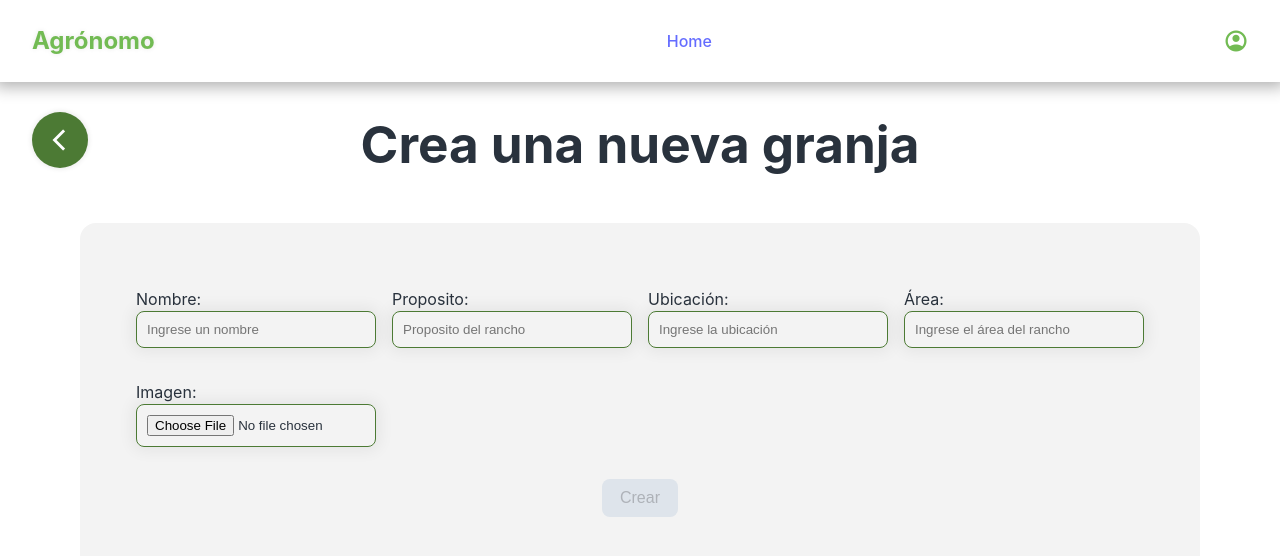
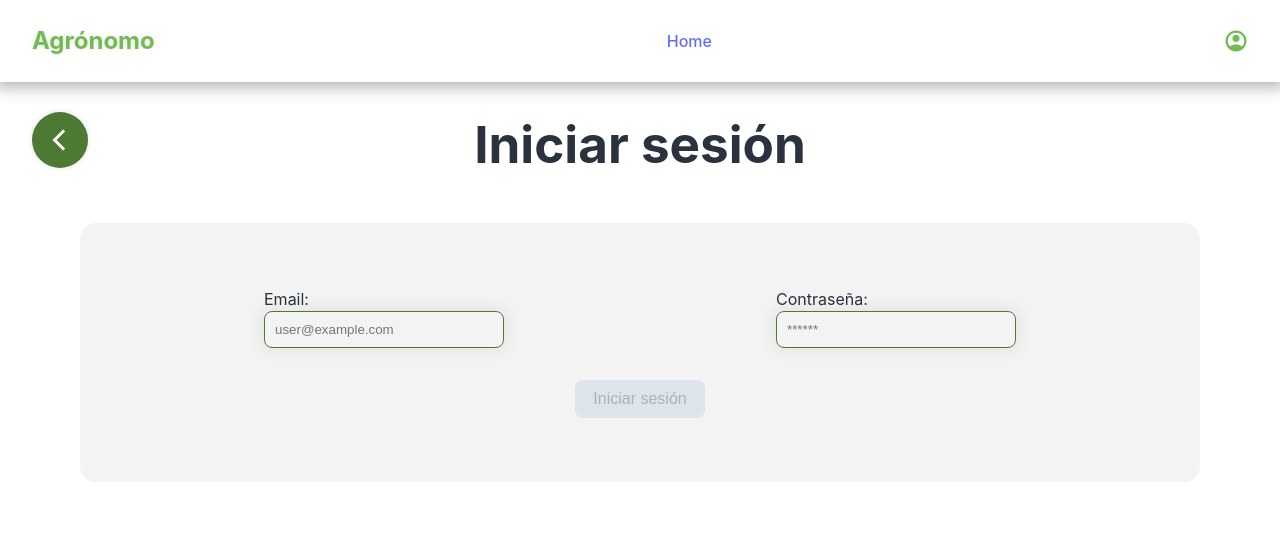
Before and after one commit to IETI-RRRAM/agronomo-frontend, a React (Vite) app: page /farms/new in a window 1280 px wide. Shown: the top 556 px of the page. Built offline with nearby package versions, Linux system fonts and the light colour scheme.

Commit message:
login done

```diff
--- a/src/App.tsx
+++ b/src/App.tsx
@@ -21,70 +21,70 @@ function App() {
           <Route index element={
             <Suspense fallback={<Loading />}>
               <AppLayout>
-                {token ? <HomePage/> : <LoginPage/>}
+                {token ? <HomePage/> : <LoginPage/> }
               </AppLayout>
             </Suspense>
           } />
           <Route path="farms/new" element={
             <Suspense fallback={<Loading />}>
               <AppLayout>
-                {token ? <HomePage/> : <NewFarm />}
+                {token ? <NewFarm /> : <LoginPage/> }
               </AppLayout>
             </Suspense>
           } />
           <Route path="farms/edit/:id" element={
             <Suspense fallback={<Loading />}>
               <AppLayout>
-                {token ? <HomePage/> : <NewFarm />}
+                {token ? <NewFarm /> : <LoginPage/> }
               </AppLayout>
             </Suspense>
           } />
           <Route path="ranches/:id" element={
             <Suspense fallback={<Loading />}>
               <AppLayout>
-                {token ? <HomePage/> : <RanchPage />}
+                {token ? <RanchPage /> : <LoginPage/> }
               </AppLayout>
             </Suspense>
           } />
           <Route path="ranches/new" element={
             <Suspense fallback={<Loading />}>
               <AppLayout>
-               {token ? <HomePage/> : <NewRanch />}
+               {token ? <NewRanch /> : <LoginPage/> }
               </AppLayout>
             </Suspense>
           } />
           <Route path="ranches/edit/:id" element={
             <Suspense fallback={<Loading />}>
               <AppLayout>
-                {token ? <HomePage/> : <NewRanch />}
+                {token ? <NewRanch /> : <LoginPage/> }
               </AppLayout>
             </Suspense>
           } />
           <Route path="lands/:id" element={
             <Suspense fallback={<Loading />}>
               <AppLayout>
-                {token ? <HomePage/> : <LandPage />}
+                {token ? <LandPage /> : <LoginPage/> }
               </AppLayout>
             </Suspense>
           } />
           <Route path="lands/new" element={
             <Suspense fallback={<Loading />}>
               <AppLayout>
-                {token ? <HomePage/> : <NewLand />}
+                {token ? <NewLand /> : <LoginPage/> }
               </AppLayout>
             </Suspense>
           } />
           <Route path="lands/edit/:id" element={
             <Suspense fallback={<Loading />}>
               <AppLayout>
-                {token ? <HomePage/> : <NewLand />}
+                {token ? <NewLand /> : <LoginPage/> }
               </AppLayout>
             </Suspense>
           } />
           <Route path="*" element={
             <Suspense fallback={<Loading />}>
               <AppLayout>
-                {token ? <HomePage/> : <NotFound />}
+                <NotFound />
               </AppLayout>
             </Suspense>
           } />
--- a/src/components/contexts/AuthContext.tsx
+++ b/src/components/contexts/AuthContext.tsx
@@ -11,7 +11,8 @@ const AuthContext = createContext<IAuthContext>({
 });
 
 function AuthProvider ({ children }: { children: React.ReactNode }) {
-  const [token, setToken] = useState("");
+
+  const [token, setToken] = useState(localStorage.getItem("token")||"");
 
   useEffect(() => {
     const handleStorage = () => {
--- a/src/components/form/Form.css
+++ b/src/components/form/Form.css
@@ -43,3 +43,8 @@
     box-shadow: none;
     cursor:no-drop;
 }
+
+.error {
+    font-size: small;
+    color: red;
+}
--- a/src/components/form/Form.tsx
+++ b/src/components/form/Form.tsx
@@ -7,9 +7,10 @@ type FormProps = {
     children: React.ReactNode;
     isValid: boolean;
     onSubmit: FormEventHandler;
+    formError?: string;
 };
 
-const Form = ({title, children, onSubmit, isValid, buttonText}: FormProps) => {
+const Form = ({title, children, onSubmit, isValid, buttonText, formError}: FormProps) => {
     return (
         <>
             <div className='form-title'><h1>{title}</h1></div>
@@ -18,6 +19,7 @@ const Form = ({title, children, onSubmit, isValid, buttonText}: FormProps) => {
                     {children}
                 </main>
                 <button className='submit-button' disabled={!isValid}>{buttonText}</button>
+                {formError && <span className="error" role="alert">{formError}</span>}
             </form>
         </>
     )
--- a/src/pages/LoginPage.tsx
+++ b/src/pages/LoginPage.tsx
@@ -1,6 +1,7 @@
 import React, { useContext, useState } from "react";
 import { postService } from "src/services/postServices";
-import { json } from "react-router-dom";
+import Form from 'components/form/Form';
+import FormItem from 'components/formItem/FormItem';
 import {AuthContext} from "components/contexts/AuthContext";
 
 function LoginPage(){
@@ -60,26 +61,29 @@ function LoginPage(){
             setErrorAuthData({...errorAuthData, error:"The data is incorrect, please check it."})
         }
     }
+
+    const isValidDataForm = () => {
+        return !errorAuthData.error && !!authUser.email && !!authUser.password && !errorAuthData.password && !errorAuthData.email;
+    }
+
     return(
-        <div className="Login">
-            <form className="formLogin" onSubmit={handleSubmit}>
-                <h1>Iniciar sesión</h1>
-                <div className="email">
-                    <label htmlFor="email">Email:</label>
-                    <input type="text" id="email" name="email" value={authUser.email} onChange={handleEmail}/>
-                </div>
-                { errorAuthData.email && <span className="error-warning">{errorAuthData.email}</span>}
+        <Form title="Iniciar sesión" onSubmit={handleSubmit} isValid={isValidDataForm()} buttonText="Iniciar sesión" formError={errorAuthData.error}>
+            <FormItem
+            title="Email:"
+            placeHolder="user@example.com"
+            type="text"
+            value={authUser.email}
+            onChagne={handleEmail}
+            error={errorAuthData.email}/>
 
-                <div className="password">
-                    <label htmlFor="password">Contraseña:</label>
-                    <input type="password" id="password" name="password" value={authUser.password}  onChange={handlePassword}/>
-                </div>
-                {errorAuthData.password && <span className="error-warning">{errorAuthData.password}</span>}
-
-                <button type="submit">Iniciar sesión</button>
-                {errorAuthData.error && <span id="error-submit" className="error-warning">{errorAuthData.error}</span>}
-            </form>
-        </div>
+            <FormItem
+            title="Contraseña:"
+            placeHolder="******"
+            type="password"
+            value={authUser.password}
+            onChagne={handlePassword}
+            error={errorAuthData.password}/>
+        </Form>
     );
 };
 export default LoginPage;
```
